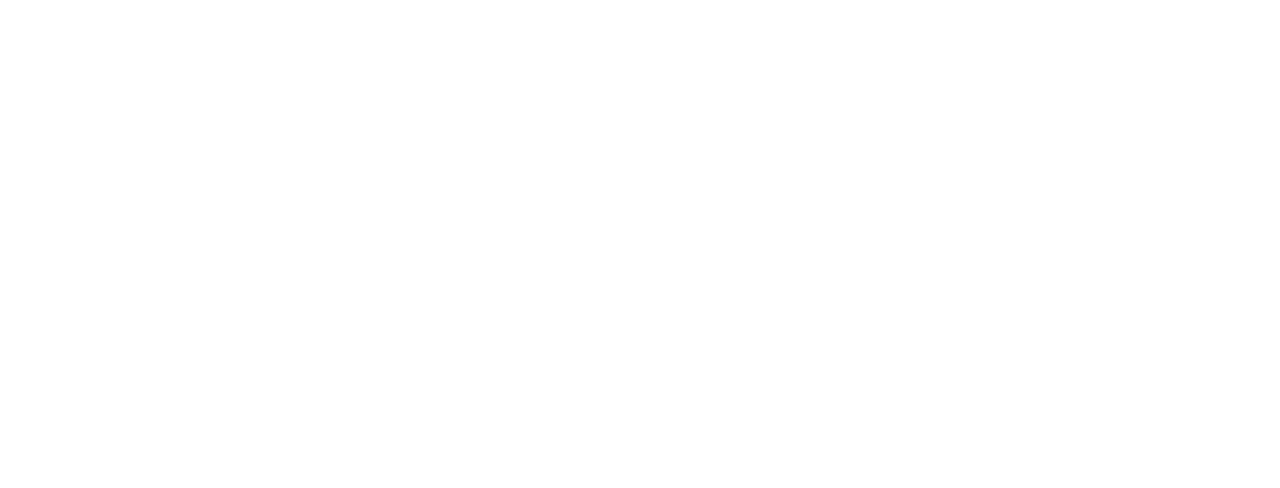
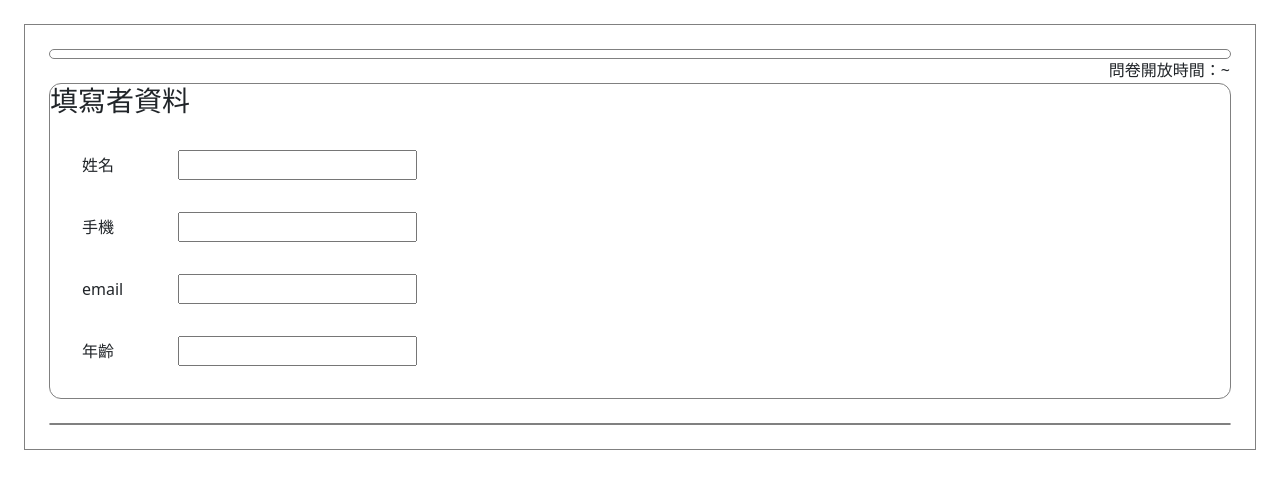
Before and after one commit to Shirolin1218/questionnairVue, a Vue app: page /write in a window 1280 px wide. Before the commit this address had no page. Shown: the top 488 px of the page. Built offline with nearby package versions, Linux system fonts and the light colour scheme.

Commit message:
新增前台頁面(未完成

```diff
--- a/index.html
+++ b/index.html
@@ -14,9 +14,7 @@
 <body>
   <div id="app"></div>
   <script type="module" src="/src/main.js"></script>
-  <script src="https://cdn.jsdelivr.net/npm/bootstrap@5.1.1/dist/js/bootstrap.bundle.min.js"
-    integrity="sha384-/bQdsTh/da6pkI1MST/rWKFNjaCP5gBSY4sEBT38Q/9RBh9AH40zEOg7Hlq2THRZ"
-    crossorigin="anonymous"></script>
+
 </body>
 
 </html>
--- a/src/components/Question.vue
+++ b/src/components/Question.vue
@@ -4,7 +4,7 @@ export default {
     emits: ['goQuestionnaire'],
     data() {
         return {
-            inputQuestion: "",
+            inputQuestionTitle: "",
             inputOption: "",
             inputType: "single",
             isRequired: false,
@@ -16,17 +16,17 @@ export default {
     },
     methods: {
         newQuestion() {
-            if (!this.inputQuestion) {
+            if (!this.inputQuestionTitle) {
                 alert("請輸入題目標題");
                 return;
             }
-            if (this.questionList.some(question => question.title === this.inputQuestion)) {
+            if (this.questionList.some(question => question.title === this.inputQuestionTitle)) {
                 alert("題目重複");
                 return;
             }
             const question = {
-                questionnaire: JSON.parse(sessionStorage.getItem("questionnaire")),
-                title: this.inputQuestion,
+                questionnaire: this.questionnaire,
+                title: this.inputQuestionTitle,
                 type: this.inputType,
                 required: this.isRequired,
             }
@@ -35,9 +35,9 @@ export default {
             this.tempOptionList.forEach(optionName => {
                 if (optionName) {
                     const option = {
-                        questionnaire: JSON.parse(sessionStorage.getItem("questionnaire")),
+                        questionnaire: this.questionnaire,
                         question: {
-                            title: this.inputQuestion
+                            title: this.inputQuestionTitle
                         },
                         optionName: optionName
                     }
@@ -45,7 +45,7 @@ export default {
                 }
             })
             this.tempOptionList = [""];
-            this.inputQuestion = ""
+            this.inputQuestionTitle = ""
         },
         updateOption(index, value) {
             this.tempOptionList[index] = value;
@@ -71,6 +71,8 @@ export default {
                 .then(res => res.json())
                 .then(data => {
                     if (data.code === "200") {
+                        alert(data.message)
+                        this.questionList = data.questionList
                         sessionStorage.setItem("questionList", JSON.stringify(this.questionList));
                         const optionBody = {
                             optionList: this.optionList
@@ -85,10 +87,12 @@ export default {
                         })
                             .then(res => res.json())
                             .then(data => {
+                                console.log(data)
                                 if (data.message === "200") {
+                                    this.tempOptionList = [];
+                                    this.optionList = data.optionList
                                     alert(data.message)
-                                } else {
-                                    alert(data.message)
+                                    location.reload();
                                 }
                             }).catch(err => alert(err))
                     } else {
@@ -109,8 +113,7 @@ export default {
             }).then(res => res.json())
                 .then(data => {
                     console.log(data);
-                    this.optionList = data;
-                    this.inputQuestion = question.title;
+                    this.inputQuestionTitle = question.title;
                     this.inputType = question.type;
                     this.isRequired = question.required
                     this.tempOptionList = data.map(option => option.optionName);
@@ -135,22 +138,23 @@ export default {
                         })
                         this.selectedQuestionList = [];
                         sessionStorage.setItem("questionList", JSON.stringify(this.questionList))
+                        alert(data.message);
                     });
                 // 清空 selectedQuestions 陣列
 
             }
         },
         cancel() {
-            this.$router.push("/")
+            if (confirm("系統可能不會儲存你的內容")) {
+                this.questionList = [];
+                this.$router.push("/")
+            }
         },
         checkType(inputType) {
             if (inputType === "input") {
                 this.tempOptionList = [""];
             }
         },
-        test(){
-            console.log(this.questionnaire)
-        }
     },
     created() {
         if (sessionStorage.getItem("questionList")) {
@@ -164,14 +168,14 @@ export default {
         <form>
             <div class="row mb-3">
                 <label for="input-questionnaire" class="col-sm-2 col-form-label">問卷標題</label>
-                <input type="text" class="form-control" id="input-questionnaire" disabled="true" :value="questionnaire.title"
-                    placeholder="請選取或新增一個問卷">
+                <input type="text" class="form-control" id="input-questionnaire" disabled="true"
+                    :value="questionnaire.title" placeholder="請選取或新增一個問卷">
             </div>
             <div class="row mb-3">
                 <label for="input-question" class="col-sm-1 col-form-label">問題</label>
                 <div class="col-sm-10 question-input-area">
-                    <input type="text" class="form-control" id="input-question" v-model="inputQuestion" placeholder="請輸入問題"
-                        :disabled="isActive">
+                    <input type="text" class="form-control" id="input-question" v-model="inputQuestionTitle"
+                        placeholder="請輸入問題" :disabled="isActive">
                     <select name="" id="" v-model="inputType" :disabled="isActive" @input="checkType(inputType)">
                         <option value="single">單選</option>
                         <option value="multiple">多選</option>
@@ -219,7 +223,7 @@ export default {
                 </div>
             </div>
             <div class="btn-area" v-if="!isActive">
-                <button type="submit" class="btn btn-secondary" @click="cancel" :disabled="isActive">取消</button>
+                <button type="button" class="btn btn-secondary" @click="cancel" :disabled="isActive">取消</button>
                 <button type="button" class="btn btn-primary " @click="submitRequest" :disabled="isActive">送出</button>
             </div>
         </form>
@@ -230,7 +234,7 @@ export default {
     border: 1px solid black;
     padding: 16px;
     width: 768px;
-    height: 516px;
+    min-height: 516px;
 
     .question-input-area {
         position: relative;
--- a/src/router/index.js
+++ b/src/router/index.js
@@ -24,6 +24,11 @@ const router = createRouter({
       name: 'Reporter',
       component: () => import('../views/ReporterView.vue')
     },
+    {
+      path: '/write',
+      name: 'Write',
+      component: () => import('../views/WriteView.vue')
+    },
   ]
 })
 
--- /dev/null
+++ b/src/views/WriteView.vue
@@ -0,0 +1,164 @@
+<script>
+export default {
+    data() {
+        return {
+            title: "",
+            description: "",
+            startDate: null,
+            endDate: null,
+            inputName: "",
+            inputTelephone: "",
+            inputEmail: "",
+            inputAge: null,
+            questionList: [],
+        }
+    },
+    methods: {
+
+        test(question) {
+            console.log(question)
+        },
+    },
+    beforeMount() {
+        const sessionQuestionnaire = sessionStorage.getItem("questionnaire");
+        if (sessionQuestionnaire) {
+            const questionnaire = JSON.parse(sessionQuestionnaire);
+            this.startDate = questionnaire.startDate;
+            this.endDate = questionnaire.endDate;
+            this.description = questionnaire.description;
+            this.title = questionnaire.title;
+            this.questionnaire = questionnaire;
+        }
+        const sessionQuestionList = sessionStorage.getItem("questionList")
+        if (sessionQuestionList) {
+            this.questionList = JSON.parse(sessionQuestionList);
+        }
+    },
+    mounted() {
+        if (this.questionList) {
+            //用所有的題目去對取得選項該題目的選項
+            this.questionList = this.questionList.map(question => {
+                return fetch("http://localhost:8080/findByQuestions", {
+                    method: "POST",
+                    headers: {
+                        "Content-Type": "application/json",
+                    },
+                    body: JSON.stringify(question),
+                })
+                    .then(res => res.json())
+                    .then(data => {
+                        return {
+                            ...question,
+                            optionList: data,
+                            selectedOption: null,
+                        };
+                    })
+                    .catch(err => {
+                        console.log(err);
+                        return question; // 若發生錯誤，保留原本的 question 物件
+                    });
+            });
+
+            Promise.all(this.questionList).then(updatedQuestions => {
+                this.questionList = updatedQuestions;
+                console.log(this.questionList);
+            });
+        }
+    },
+
+}
+</script>
+<template>
+    <div class="write">
+        <div class="questionnaire-area">
+            <div class="title">
+                <h2>{{ title }}</h2>
+            </div>
+            <div class="description">
+                <h4>{{ description }}</h4>
+            </div>
+            <div class="time">
+                <p>問卷開放時間：{{ startDate }}~{{ endDate }}</p>
+            </div>
+        </div>
+        <div class="reporter-info">
+            <h3>填寫者資料</h3>
+            <div class="area name">
+                <label for="name">姓名</label>
+                <input type="text" id="name" v-model="inputName">
+
+            </div>
+            <div class="area telephone">
+                <label for="telephone">手機</label>
+                <input type="text" id="telephone" v-model="inputTelephone">
+            </div>
+            <div class="area email">
+                <label for="email">email</label>
+                <input type="email" name="" id="email" v-model="inputEmail">
+            </div>
+            <div class="area age">
+                <label for="age">年齡</label>
+                <input type="number" id="age" v-model="inputAge">
+            </div>
+        </div>
+        <div class="question-area">
+            <div v-for="(question, index) in questionList" :key="index">
+                <ul>
+                    <li>{{ index + 1 }}、{{ question.title }} </li>
+                    <label v-for="option in question.optionList" :key="option.optionId" style="margin: 12px;" v-if="question.type === 'single'">
+                        <input type="radio" :value="option.optionId" v-model="question.selectedOption">
+                        {{ option.optionName }}
+                    </label>
+                    <label v-for="option in (question.optionList)" style="margin: 12px;"
+                        v-else-if="question.type === 'multiple'">
+                        <input type="checkbox" :value="option.optionId"  v-model="question.selectedOption">
+                        {{ option.optionName }}
+                    </label>
+                    <label v-else-if="question.type === 'input'">
+                        <textarea type="text"> </textarea>
+                    </label>
+                </ul>
+            </div>
+        </div>
+    </div>
+</template>
+<style lang="scss" scoped>
+.write {
+    margin: 24px;
+    border: 1px solid gray;
+
+
+    .questionnaire-area {
+        margin: 24px;
+        border: 1px solid gray;
+        text-align: center;
+        position: relative;
+        border-radius: 12px;
+
+        .time {
+            position: absolute;
+            right: 0;
+        }
+    }
+
+    .reporter-info {
+        margin: 24px;
+        border: 1px solid gray;
+        border-radius: 12px;
+
+        .area {
+            margin: 32px;
+        }
+
+        label {
+            width: 96px;
+        }
+    }
+
+    .question-area {
+        margin: 24px;
+        border: 1px solid gray;
+        border-radius: 12px;
+    }
+}
+</style>
```
Also changed, not shown: src/views/HomeView.vue (+16 -4 lines), src/views/ReporterView.vue (+15 -7 lines).
